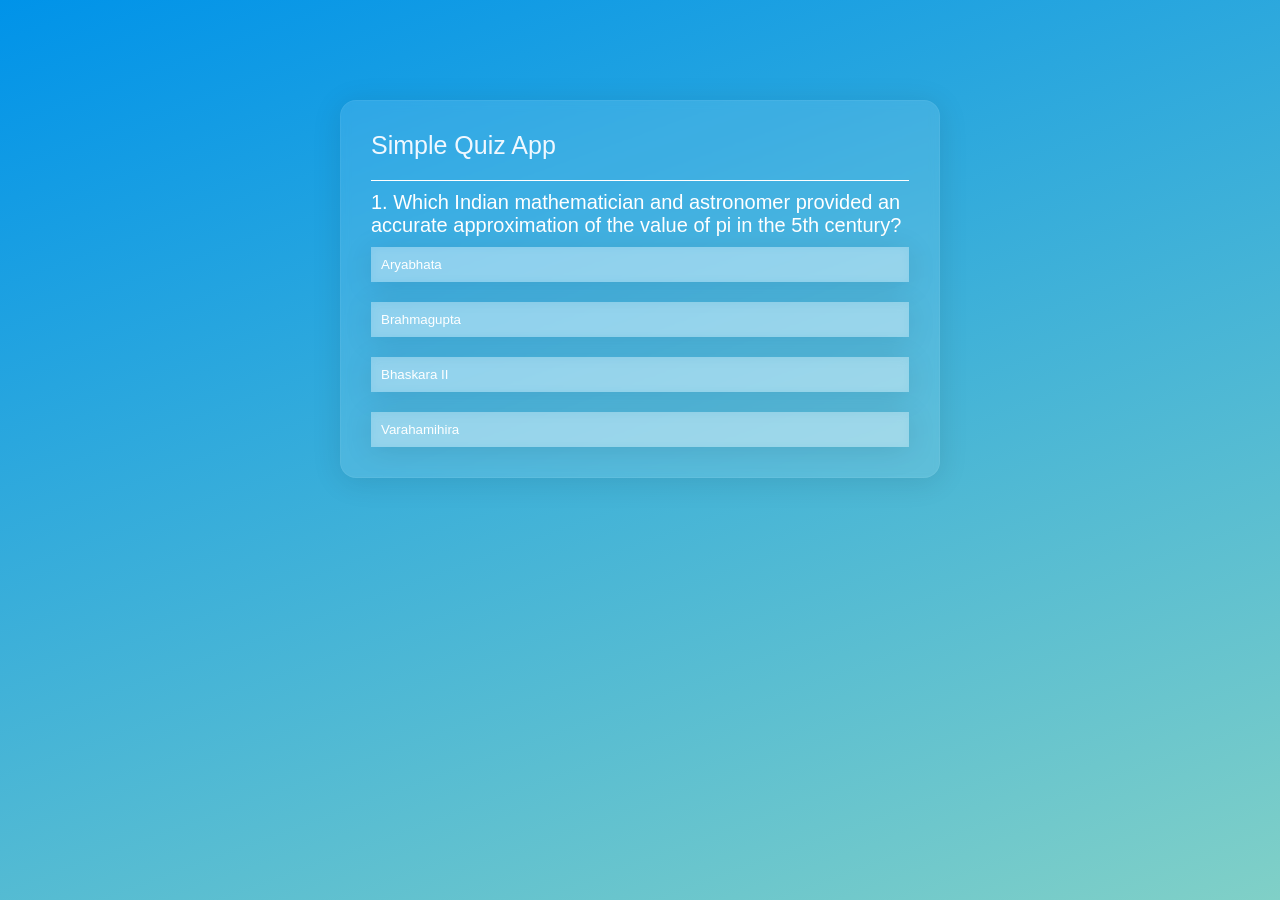
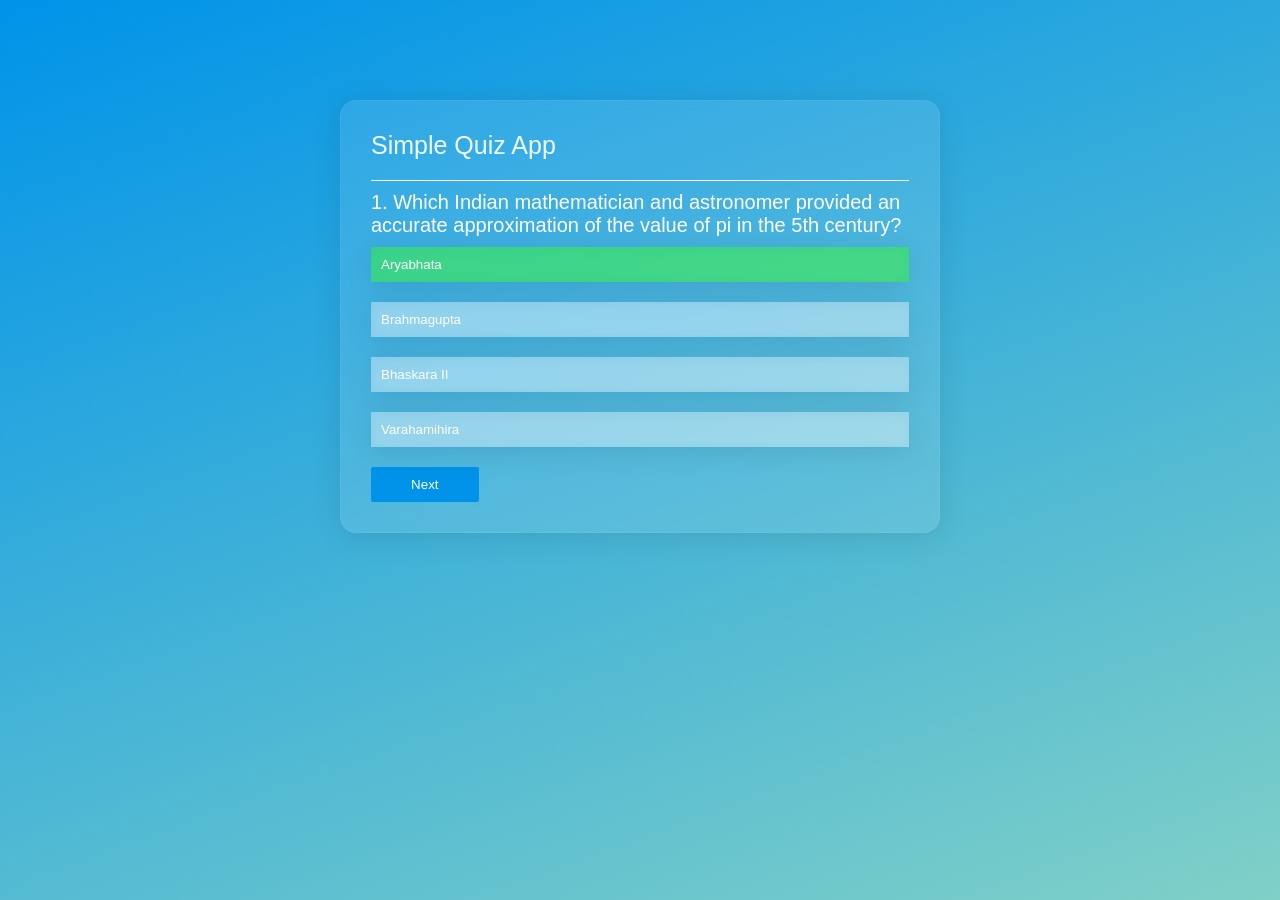
Before and after one commit to AryanTele/quiz-app, a plain HTML site: page index.html in a window 1280 px wide. Both pictures are taken after a click on the button "Aryabhata". Drawn offline with Linux system fonts and the light colour scheme.

Commit message:
Add: 1. after selecting incorrect option it displays correct one immediately

```diff
--- a/script.js
+++ b/script.js
@@ -68,7 +68,7 @@ function showQuestion() {
     if (answer.correct) {
       button.dataset.correct = answer.correct;
     }
-    button.addEventListener("click", selectAnser);
+    button.addEventListener("click", selectAnswer);
   });
 }
 
@@ -79,13 +79,21 @@ function resetState() {
   }
 }
 
-function selectAnser(e) {
+function selectAnswer(e) {
   const selectBtn = e.target;
-  const isCorrect = selectAnser.dataset.correct === "true";
+  const isCorrect = selectBtn.dataset.correct === "true";
   if (isCorrect) {
     selectBtn.classList.add("correct");
   } else {
     selectBtn.classList.add("incorrect");
   }
+
+  Array.from(answerButton.children).forEach((button) => {
+    if (button.dataset.correct === "true") {
+      button.classList.add("correct");
+    }
+    button.disabled = "true";
+  });
+  nextButton.style.display = "block";
 }
 startQuiz();
--- a/style.css
+++ b/style.css
@@ -85,3 +85,14 @@ body {
   cursor: pointer;
   display: none;
 }
+
+.correct {
+  background: rgba(34, 255, 0, 0.4);
+  box-shadow: 0 4px 30px rgba(0, 0, 0, 0.1);
+  backdrop-filter: blur(9.9px);
+  -webkit-backdrop-filter: blur(9.9px);
+}
+
+.incorrect {
+  background: #be0000;
+}
```
